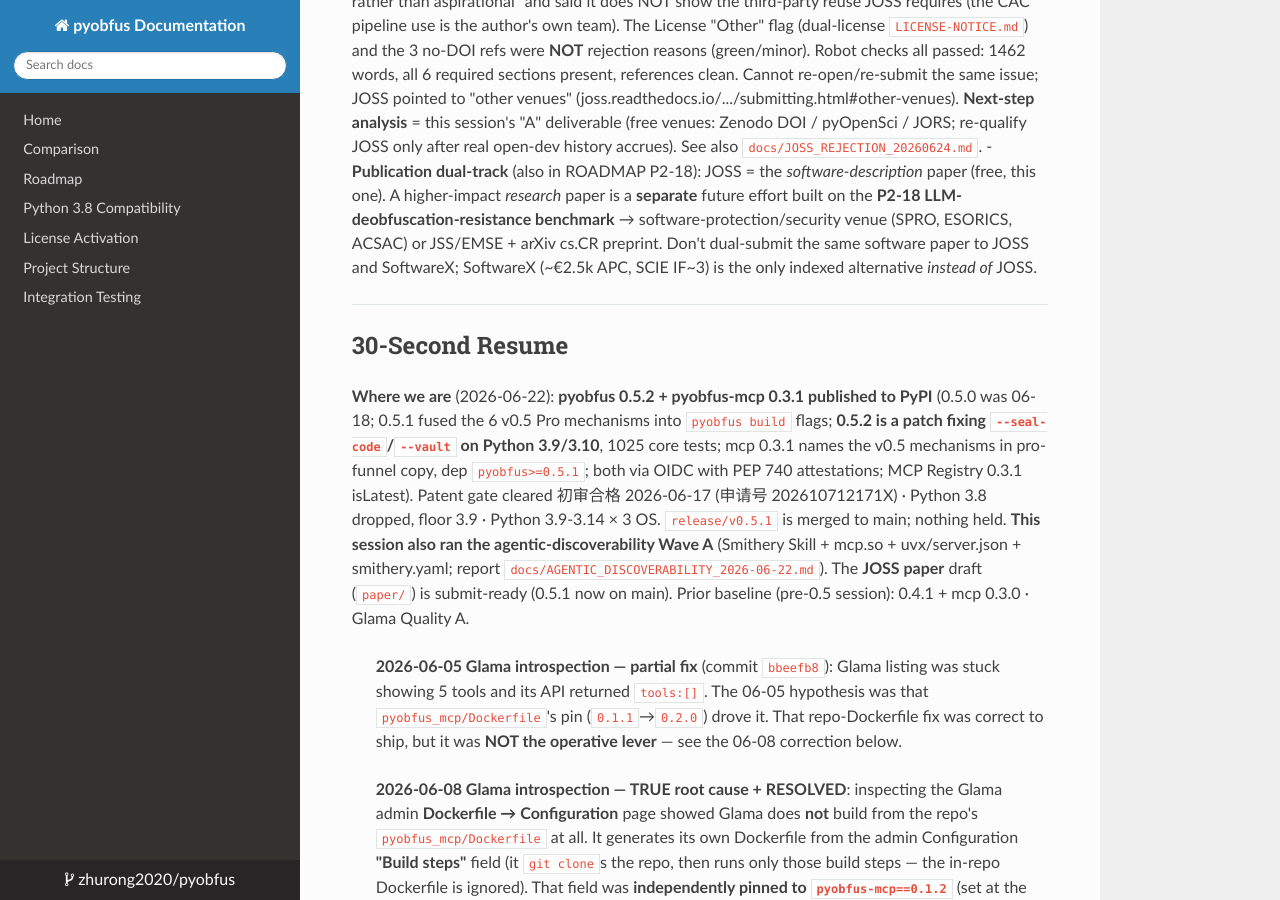
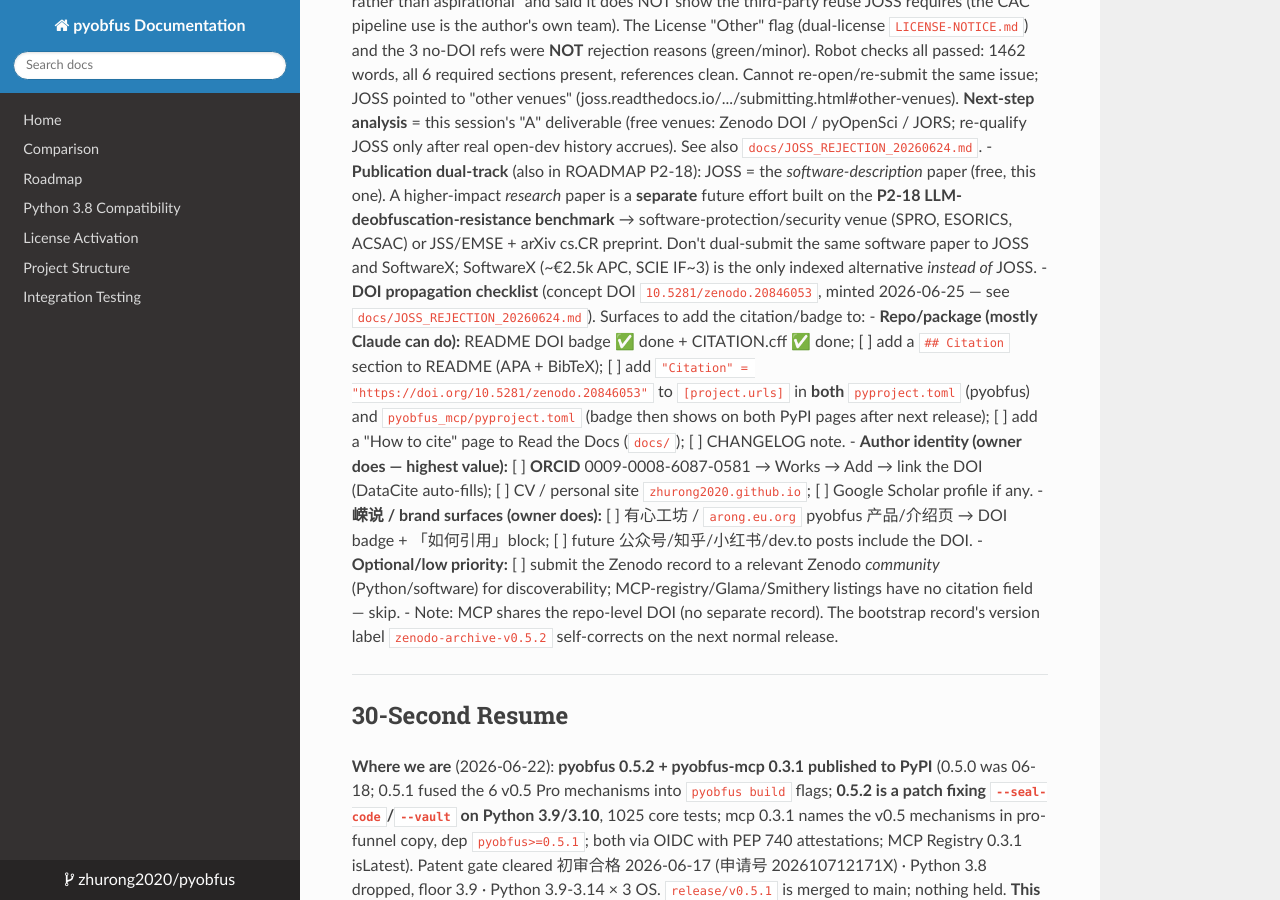
Before and after one commit to zhurong2020/pyobfus, an MkDocs documentation site: the page built from docs/POST_V0.4_TODO.md, in a window 1280 px wide and 900 px high, scrolled down 2763 px. Built offline with MkDocs 1.6.1, drawn with Linux system fonts in a browser that asks for light colours; nearby versions of some CDN libraries.

Commit message:
docs(todo): add DOI propagation checklist (Zenodo concept 10.5281/zenodo.20846053)
Co-Authored-By: Claude Opus 4.8 (1M context) <noreply@anthropic.com>
Claude-Session: https://claude.ai/code/session_0193Ph7R9kfGCvPyHmsxEQZf

```diff
--- a/docs/POST_V0.4_TODO.md
+++ b/docs/POST_V0.4_TODO.md
@@ -25,6 +25,12 @@
    - ✅ SUBMITTED to JOSS 2026-06-22 — submission page `https://joss.theoj.org/papers/ef32f416f0f8789e388d955a69b2246d` (Type: New submission · Subject: Software engineering · version v0.5.1 · financial COI disclosed in notes-to-editor: open-core, author licenses the commercial Pro edition; paper concerns only the Apache-2.0 Community Edition). Pre-review issue = `openjournals/joss-reviews#10788`.
    - ❌ **DESK-REJECTED 2026-06-24** by Managing EiC Daniel S. Katz (issue #10788, closed). **Grounds = scope + significance, explicitly NOT software quality.** Two prongs: (1) **"private development followed by public release"** — JOSS wants ≥6 months *open* development history with public issues/PRs (ideally cross-org external contributors), not just calendar age. The editorialbot repo-analysis exposed the pattern: 356/356 commits one author, 1 star / 2 forks / 1 non-author commenter / 8 issues / 5 PRs, and code landing in concentrated 48h bursts (Nov 11-13 2025 = 36.1%, Jun 16-18 2026 = 13.5% [the v0.5 Pro-mechanism release held back for patent novelty], Apr 20-22 = 10.2%). (2) **No *demonstrated* reuse** — Katz quoted the paper's "the software is ready for that reuse … concrete rather than aspirational" and said it does NOT show the third-party reuse JOSS requires (the CAC pipeline use is the author's own team). The License "Other" flag (dual-license `LICENSE-NOTICE.md`) and the 3 no-DOI refs were **NOT** rejection reasons (green/minor). Robot checks all passed: 1462 words, all 6 required sections present, references clean. Cannot re-open/re-submit the same issue; JOSS pointed to "other venues" (joss.readthedocs.io/.../submitting.html#other-venues). **Next-step analysis** = this session's "A" deliverable (free venues: Zenodo DOI / pyOpenSci / JORS; re-qualify JOSS only after real open-dev history accrues). See also `docs/JOSS_REJECTION_20260624.md`.
    - **Publication dual-track** (also in ROADMAP P2-18): JOSS = the *software-description* paper (free, this one). A higher-impact *research* paper is a **separate** future effort built on the **P2-18 LLM-deobfuscation-resistance benchmark** → software-protection/security venue (SPRO, ESORICS, ACSAC) or JSS/EMSE + arXiv cs.CR preprint. Don't dual-submit the same software paper to JOSS and SoftwareX; SoftwareX (~€2.5k APC, SCIE IF~3) is the only indexed alternative *instead of* JOSS.
+   - **DOI propagation checklist** (concept DOI `10.5281/zenodo.20846053`, minted 2026-06-25 — see `docs/JOSS_REJECTION_20260624.md`). Surfaces to add the citation/badge to:
+     - **Repo/package (mostly Claude can do):** README DOI badge ✅ done + CITATION.cff ✅ done; [ ] add a `## Citation` section to README (APA + BibTeX); [ ] add `"Citation" = "https://doi.org/10.5281/zenodo.20846053"` to `[project.urls]` in **both** `pyproject.toml` (pyobfus) and `pyobfus_mcp/pyproject.toml` (badge then shows on both PyPI pages after next release); [ ] add a "How to cite" page to Read the Docs (`docs/`); [ ] CHANGELOG note.
+     - **Author identity (owner does — highest value):** [ ] **ORCID** 0009-0008-6087-0581 → Works → Add → link the DOI (DataCite auto-fills); [ ] CV / personal site `zhurong2020.github.io`; [ ] Google Scholar profile if any.
+     - **嵘说 / brand surfaces (owner does):** [ ] 有心工坊 / `arong.eu.org` pyobfus 产品/介绍页 → DOI badge + 「如何引用」block; [ ] future 公众号/知乎/小红书/dev.to posts include the DOI.
+     - **Optional/low priority:** [ ] submit the Zenodo record to a relevant Zenodo *community* (Python/software) for discoverability; MCP-registry/Glama/Smithery listings have no citation field — skip.
+     - Note: MCP shares the repo-level DOI (no separate record). The bootstrap record's version label `zenodo-archive-v0.5.2` self-corrects on the next normal release.
 
 ---
 
```
